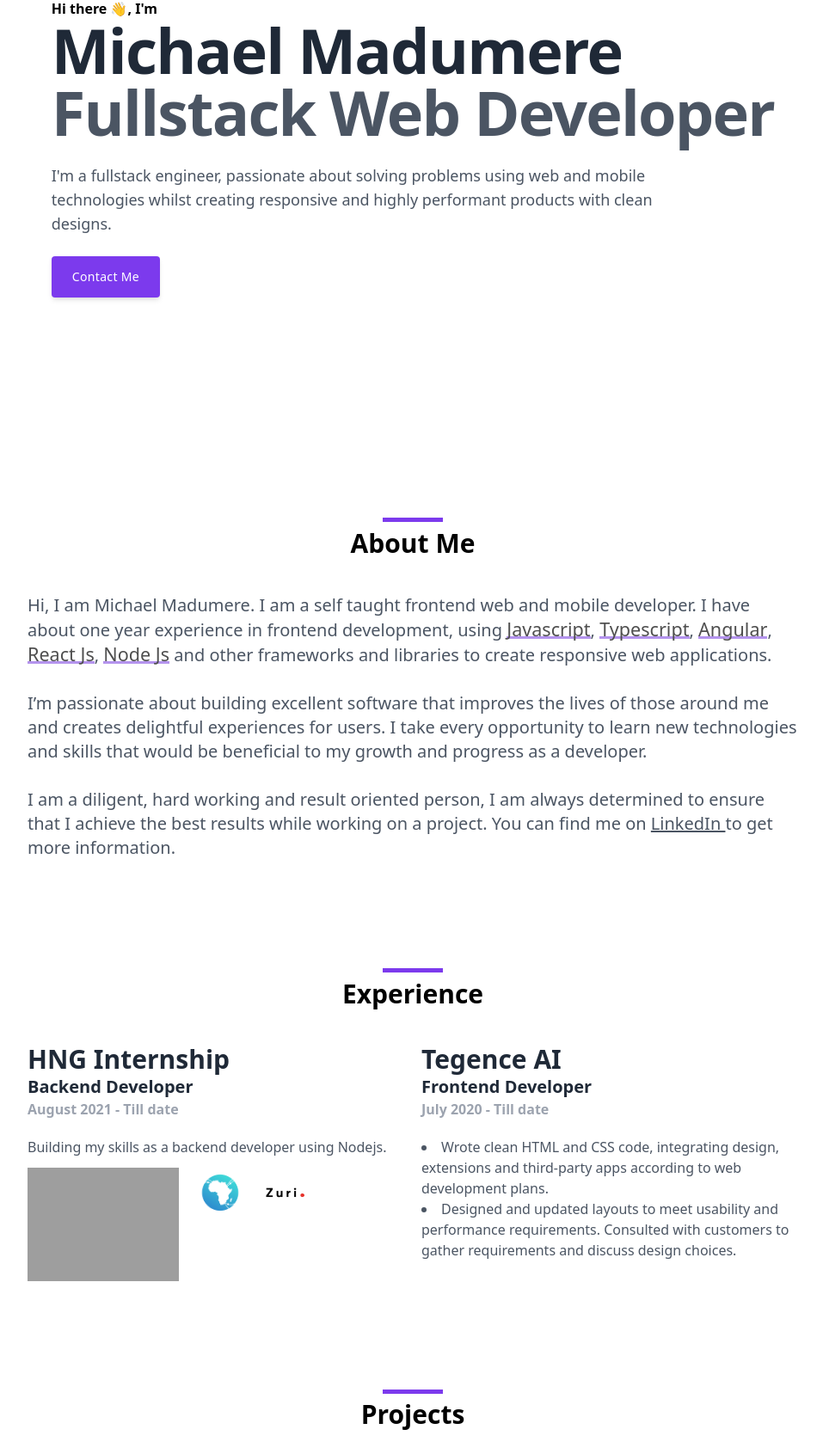
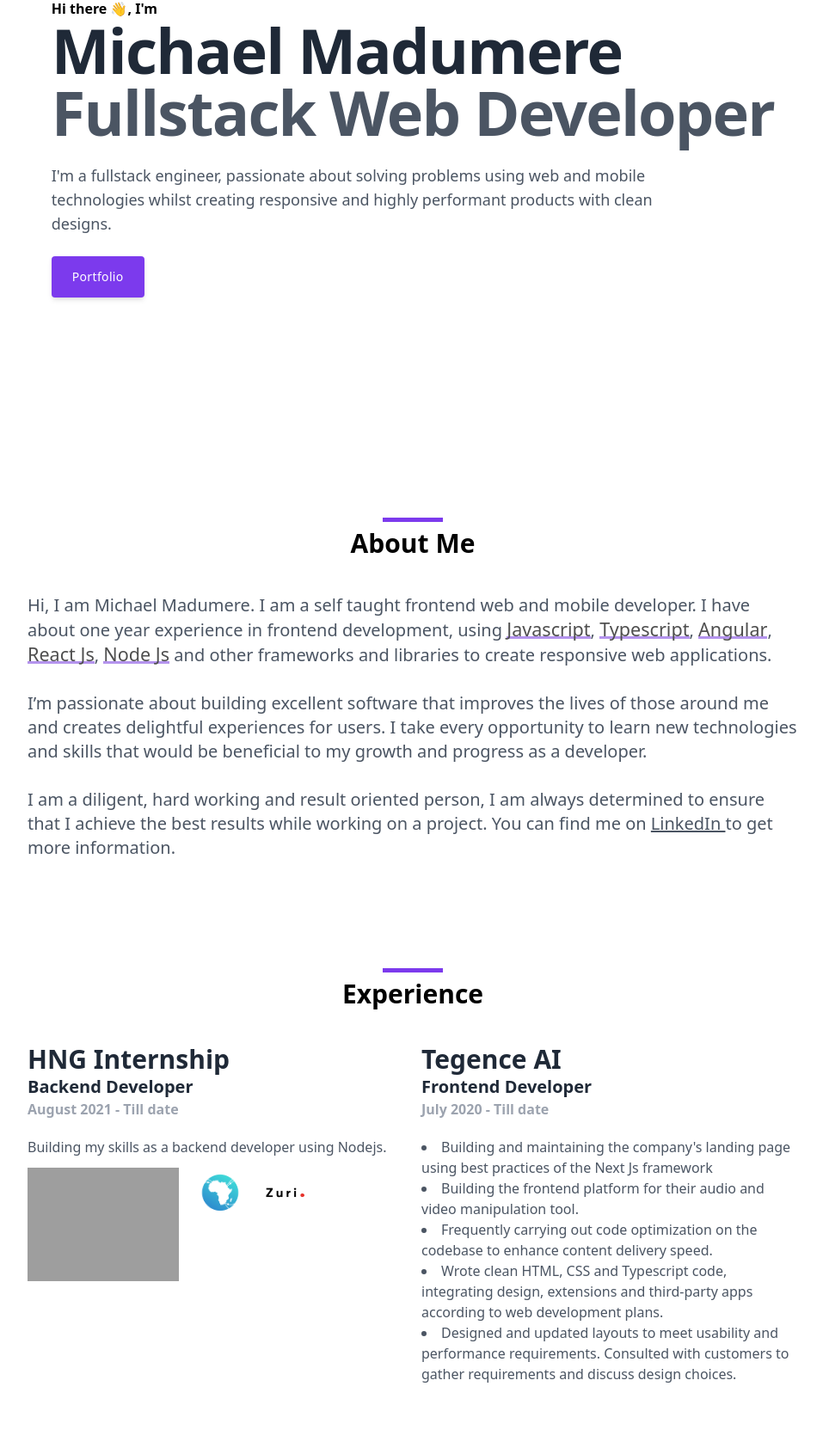
Before and after one commit to i-Mhyke/madumere-portfolio-hng, a Node project: template views/index.hbs in a window 1280 px wide. Shown: the part 204-1895 px from the top of the page at 86% size, without its empty margins (160-1117 px from the left). Run offline with Node 20 templates, Linux system fonts and the light colour scheme; the template is opened without the code that fills it, so the values that code supplies are empty; style sheets or scripts are compiled from the project's sources; some libraries are stand-ins or nearby versions; grey boxes are pictures that could not be loaded.

Commit message:
Update index.hbs

```diff
--- a/views/index.hbs
+++ b/views/index.hbs
@@ -29,10 +29,10 @@
           </p>
           <div class='pt-6'>
             <a
-              href='#contact-me'
+              href='#portfolio'
               class='inline-flex items-center justify-center h-12 px-6 text-sm font-medium tracking-wide text-white transition duration-200 rounded shadow-md bg-purple-600 hover:bg-purple-700 focus:shadow-outline focus:outline-none'
             >
-              Contact Me
+              Portfolio
             </a>
           </div>
         </div>
@@ -119,8 +119,16 @@
             <h4 class='font-bold text-gray-800 text-xl'>Frontend Developer</h4>
             <h6 class='font-semibold text-gray-400'>July 2020 - Till date</h6>
             <ul class='text-gray-600 list-disc list-inside mt-5'>
-              <li>Wrote clean HTML and CSS code, integrating design, extensions
-                and third-party apps according to web development plans.</li>
+              <li>Building and maintaining the company's landing page using best
+                practices of the Next Js framework
+              </li>
+              <li>Building the frontend platform for their audio and video
+                manipulation tool.</li>
+              <li>Frequently carrying out code optimization on the codebase to
+                enhance content delivery speed.</li>
+              <li>Wrote clean HTML, CSS and Typescript code, integrating design,
+                extensions and third-party apps according to web development
+                plans.</li>
               <li>Designed and updated layouts to meet usability and performance
                 requirements. Consulted with customers to gather requirements
                 and discuss design choices.</li>
@@ -129,7 +137,7 @@
         </div>
       </div>
       {{! Projects Section }}
-      <div class='max-w-xl lg:max-w-4xl mx-auto pb-20 pt-10'>
+      <div id='portfolio' class='max-w-xl lg:max-w-4xl mx-auto pb-20 pt-10'>
         <div>
           <h3
             class='font-bold text-3xl relative text-center mb-10 section-header'
```
